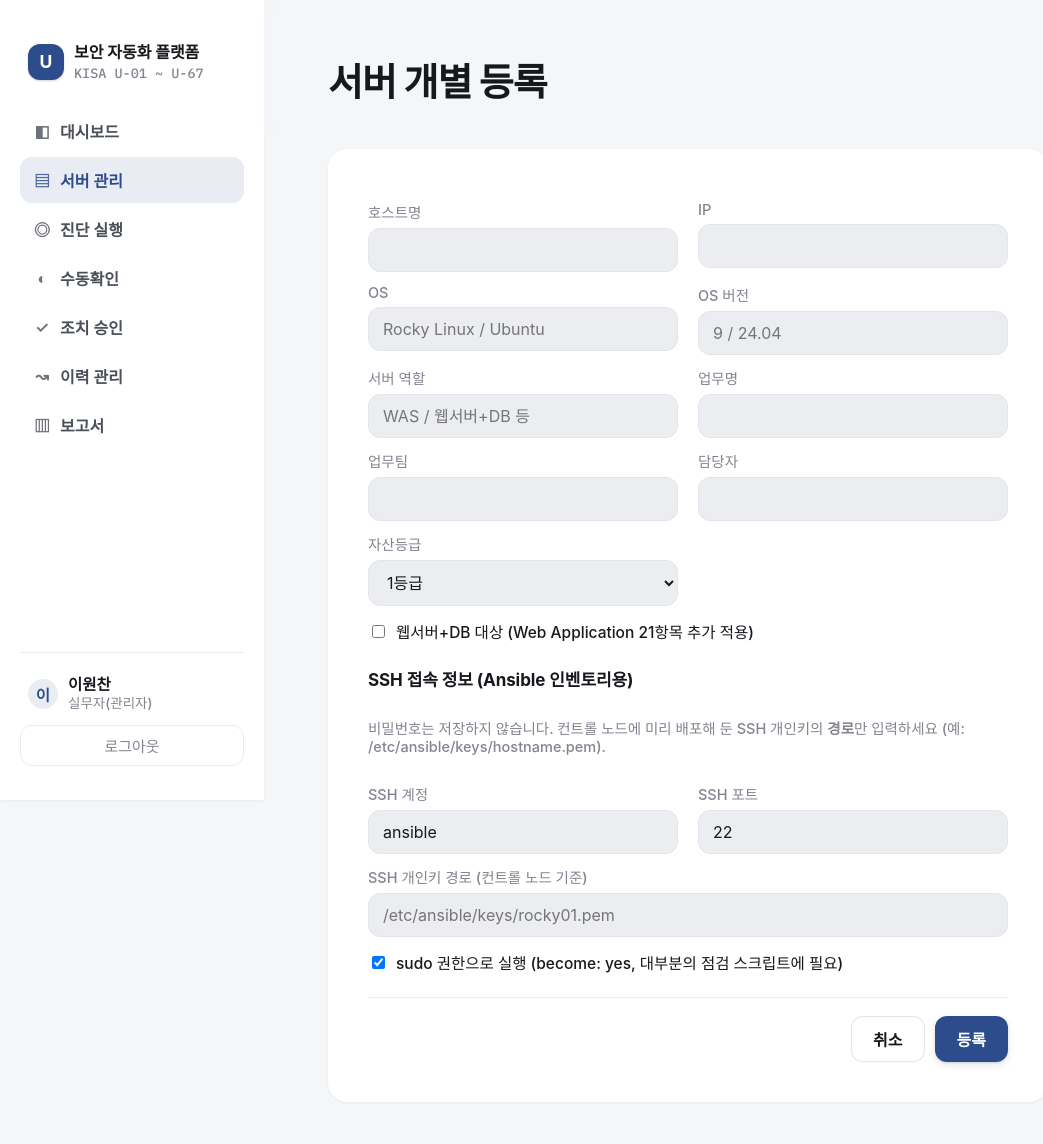
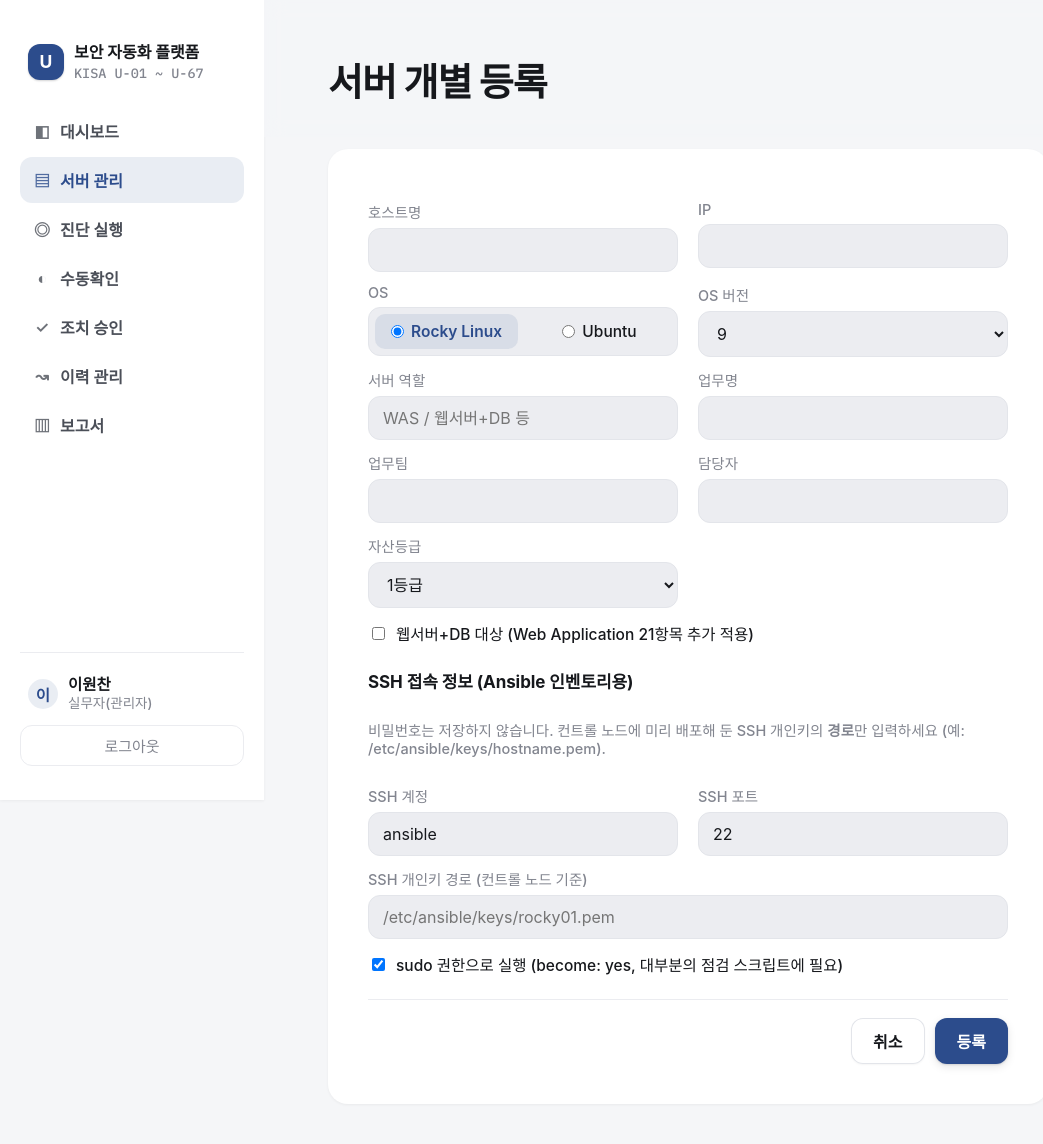
Before and after one commit to team-security-automation/DashBoard, a Flask app: page /servers/new in a window 1280 px wide. Shown: the top 1144 px of the page, without its empty margins (0-1043 px from the left). Before the commit the page ends 1104 px from the top, so only its background shows below. Run offline with Flask 3, Linux system fonts and the light colour scheme; a user stored in the database is signed in; parts of the project's set-up code (start-up, migrations or seed data) failed here and were passed over; some web fonts are replaced.

Commit message:
Replace free-text OS/version inputs with constrained radio/select
Typing the OS family as free text (e.g. "rocky" vs "Rocky Linux") let a
server register successfully but silently fail at scan time, since
_os_group_name() maps os_family to a script folder name. Restrict the
individual server form to the two OS families the pipeline actually has
scripts for, with a version dropdown filtered by the selected family.

```diff
--- a/static/css/style.css
+++ b/static/css/style.css
@@ -462,6 +462,17 @@ input:focus, select:focus, textarea:focus { outline: none; border-color: var(--a
 .form-grid { display: grid; grid-template-columns: 1fr 1fr; gap: 0 20px; }
 .field-checkbox { grid-column: 1 / -1; display: flex; align-items: center; margin-top: 14px; }
 .field-checkbox label { display: flex; align-items: center; gap: 8px; margin: 0; font-size: 15.5px; color: var(--text-primary); }
+.radio-group {
+  display: flex; gap: 10px; background: var(--bg-elevated); border: 1px solid var(--border);
+  border-radius: var(--radius-sm); padding: 6px;
+}
+.radio-opt {
+  display: flex; align-items: center; gap: 7px; margin: 0; padding: 8px 14px;
+  font-size: 15.5px; color: var(--text-primary); border-radius: calc(var(--radius-sm) - 2px);
+  cursor: pointer; flex: 1; justify-content: center;
+}
+.radio-opt:has(input:checked) { background: var(--accent-dim); color: var(--accent); font-weight: 600; }
+.radio-opt input { width: auto; margin: 0; }
 .field-checkbox input { width: auto; }
 .form-actions { display: flex; justify-content: flex-end; gap: 10px; margin-top: 24px; padding-top: 18px; border-top: 1px solid var(--border-soft); }
 .panel-form { max-width: 720px; }
--- a/templates/server_form.html
+++ b/templates/server_form.html
@@ -16,13 +16,24 @@
       </div>
       <div class="field">
         <label>OS</label>
-        <input type="text" name="os_family" placeholder="Rocky Linux / Ubuntu"
-               value="{{ server.os_family if server else '' }}" required>
+        <div class="radio-group" id="osFamilyGroup">
+          {% for fam in ['Rocky Linux', 'Ubuntu'] %}
+          <label class="radio-opt">
+            <input type="radio" name="os_family" value="{{ fam }}"
+                   {{ 'checked' if (server and server.os_family == fam) or (not server and loop.first) else '' }}>
+            {{ fam }}
+          </label>
+          {% endfor %}
+        </div>
       </div>
       <div class="field">
         <label>OS 버전</label>
-        <input type="text" name="os_version" placeholder="9 / 24.04"
-               value="{{ server.os_version if server else '' }}" required>
+        <select name="os_version" id="osVersionSelect" required>
+          <option value="9" data-os="Rocky Linux" {{ 'selected' if server and server.os_version == '9' else '' }}>9</option>
+          <option value="10" data-os="Rocky Linux" {{ 'selected' if server and server.os_version == '10' else '' }}>10</option>
+          <option value="24.04" data-os="Ubuntu" {{ 'selected' if server and server.os_version == '24.04' else '' }}>24.04</option>
+          <option value="26.04" data-os="Ubuntu" {{ 'selected' if server and server.os_version == '26.04' else '' }}>26.04</option>
+        </select>
       </div>
       <div class="field">
         <label>서버 역할</label>
@@ -88,3 +99,30 @@
   </form>
 </div>
 {% endblock %}
+
+{% block scripts %}
+<script>
+  (function () {
+    const familyRadios = document.querySelectorAll('#osFamilyGroup input[name="os_family"]');
+    const versionSelect = document.getElementById('osVersionSelect');
+    const versionOptions = Array.from(versionSelect.options);
+
+    function syncVersions() {
+      const checked = document.querySelector('#osFamilyGroup input[name="os_family"]:checked');
+      const family = checked ? checked.value : null;
+      let hasSelected = false;
+      versionOptions.forEach((opt) => {
+        const match = opt.dataset.os === family;
+        opt.hidden = !match;
+        if (match && !hasSelected && opt.selected) hasSelected = true;
+      });
+      if (!hasSelected) {
+        const firstMatch = versionOptions.find((opt) => opt.dataset.os === family);
+        if (firstMatch) firstMatch.selected = true;
+      }
+    }
+    familyRadios.forEach((r) => r.addEventListener('change', syncVersions));
+    syncVersions();
+  })();
+</script>
+{% endblock %}
```
